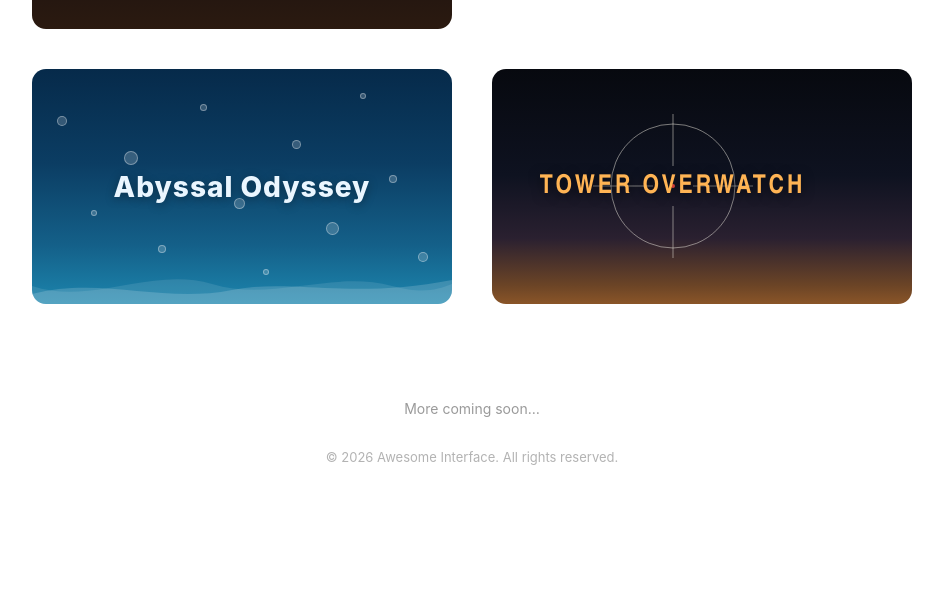
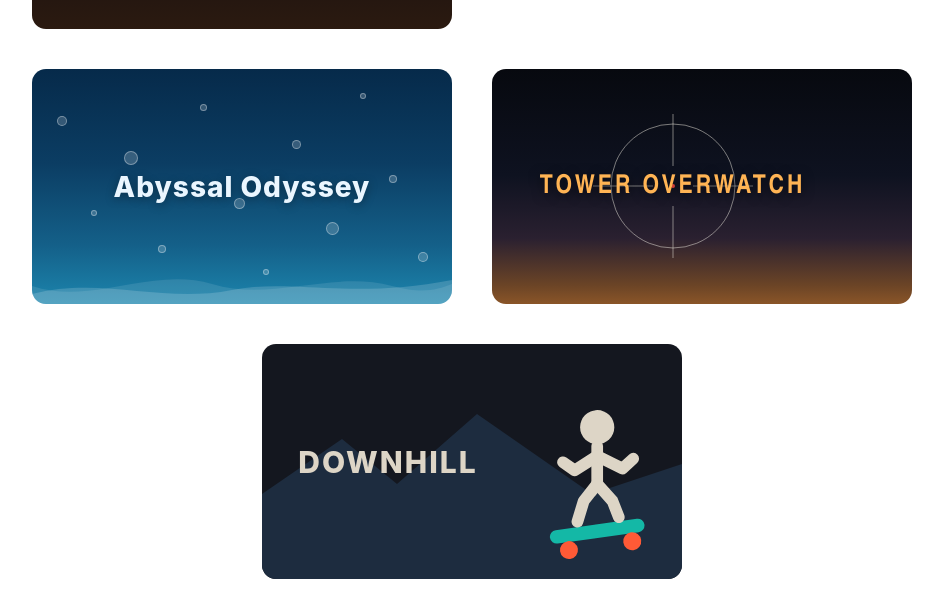
Before and after one commit to logancrowther/awesome_interface, a plain HTML site: page index.html in a window 1280 px wide. Shown: the part 336-952 px from the top of the page, without its empty margins (168-1111 px from the left). Before the commit the page ends 865 px from the top, so only its background shows below. Drawn offline with Linux system fonts and the light colour scheme.

Commit message:
Add Downhill card
Co-Authored-By: Claude Sonnet 5.5 <noreply@anthropic.com>

```diff
--- a/index.html
+++ b/index.html
@@ -153,6 +153,30 @@
     white-space: nowrap;
     text-shadow: 0 2px 12px rgba(0,0,0,0.6);
   }
+  /* Downhill card */
+  .card-downhill {
+    background: #14171f;
+  }
+  .card-downhill .scene {
+    position: absolute;
+    inset: 0;
+    width: 100%;
+    height: 100%;
+    display: block;
+  }
+  .card-downhill .title {
+    position: absolute;
+    top: 50%;
+    left: 30%;
+    transform: translate(-50%, -50%);
+    z-index: 2;
+    font-size: 30px;
+    font-weight: 800;
+    letter-spacing: 2px;
+    text-transform: uppercase;
+    color: #ddd5c6;
+    white-space: nowrap;
+  }
   .more-soon {
     text-align: center;
     color: #9a9a9a;
@@ -204,6 +228,30 @@
           <circle cx="181" cy="117" r="2" fill="#ff4d45"/>
         </svg>
         <div class="title">Tower Overwatch</div>
+      </a>
+
+      <a class="card card-downhill" href="https://downhill.awesomeinterface.com/">
+        <svg class="scene" viewBox="0 0 420 235" preserveAspectRatio="none" aria-hidden="true">
+          <!-- mountains -->
+          <path d="M0 150 L80 95 L135 140 L215 70 L330 150 L420 120 V235 H0Z" fill="#1d2c3f"/>
+          <!-- skateboard + mannequin (from app icon) -->
+          <g transform="translate(220 22) scale(0.45)">
+            <g transform="rotate(-8 256 367)">
+              <rect x="150" y="352" width="212" height="30" rx="15" fill="#14b8a6"/>
+              <circle cx="188" cy="400" r="20" fill="#ff5a36"/>
+              <circle cx="330" cy="400" r="20" fill="#ff5a36"/>
+            </g>
+            <g stroke="#ddd5c6" stroke-width="26" stroke-linecap="round" stroke-linejoin="round" fill="none">
+              <path d="M256 178 L256 262"/>
+              <path d="M256 262 L226 300 L212 346"/>
+              <path d="M256 262 L290 300 L304 336"/>
+              <path d="M256 200 L206 232 L180 214"/>
+              <path d="M256 200 L312 228 L336 206"/>
+            </g>
+            <circle cx="256" cy="136" r="38" fill="#ddd5c6"/>
+          </g>
+        </svg>
+        <div class="title">Downhill</div>
       </a>
     </div>
 
```
